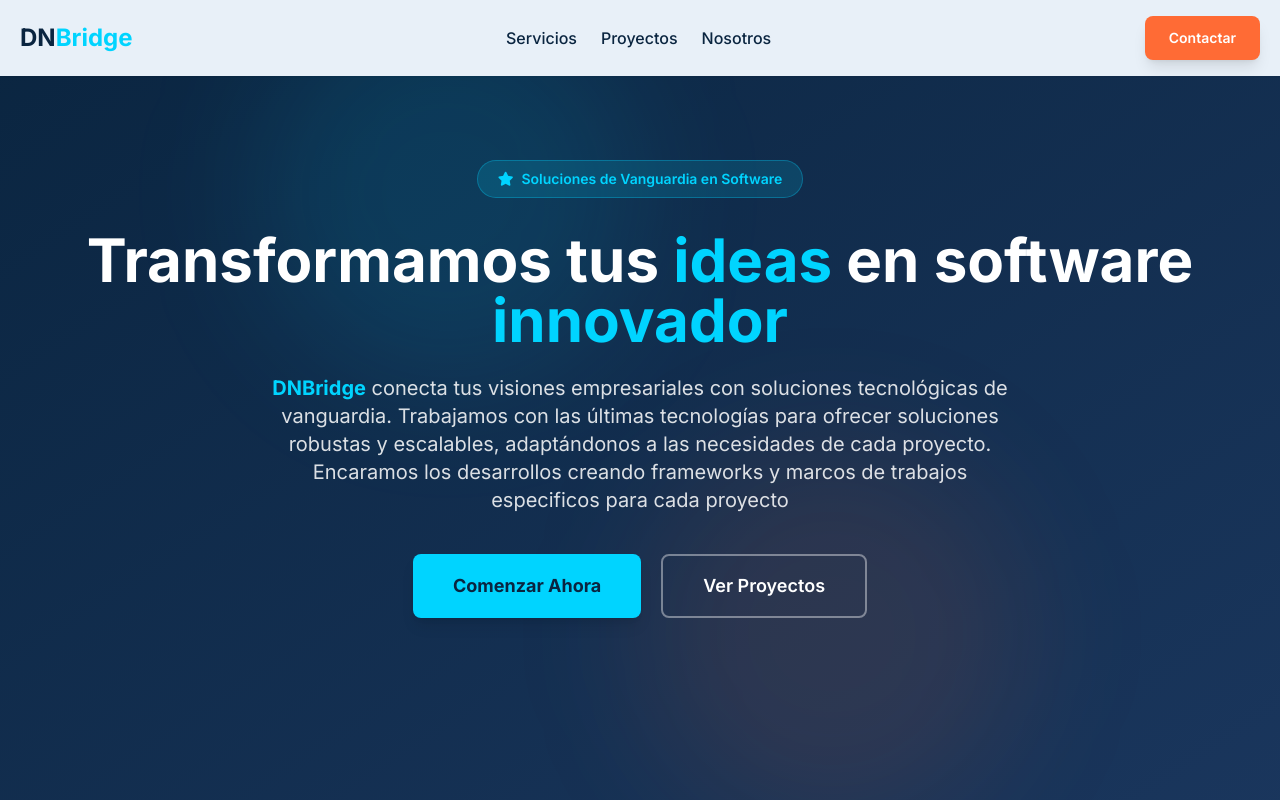
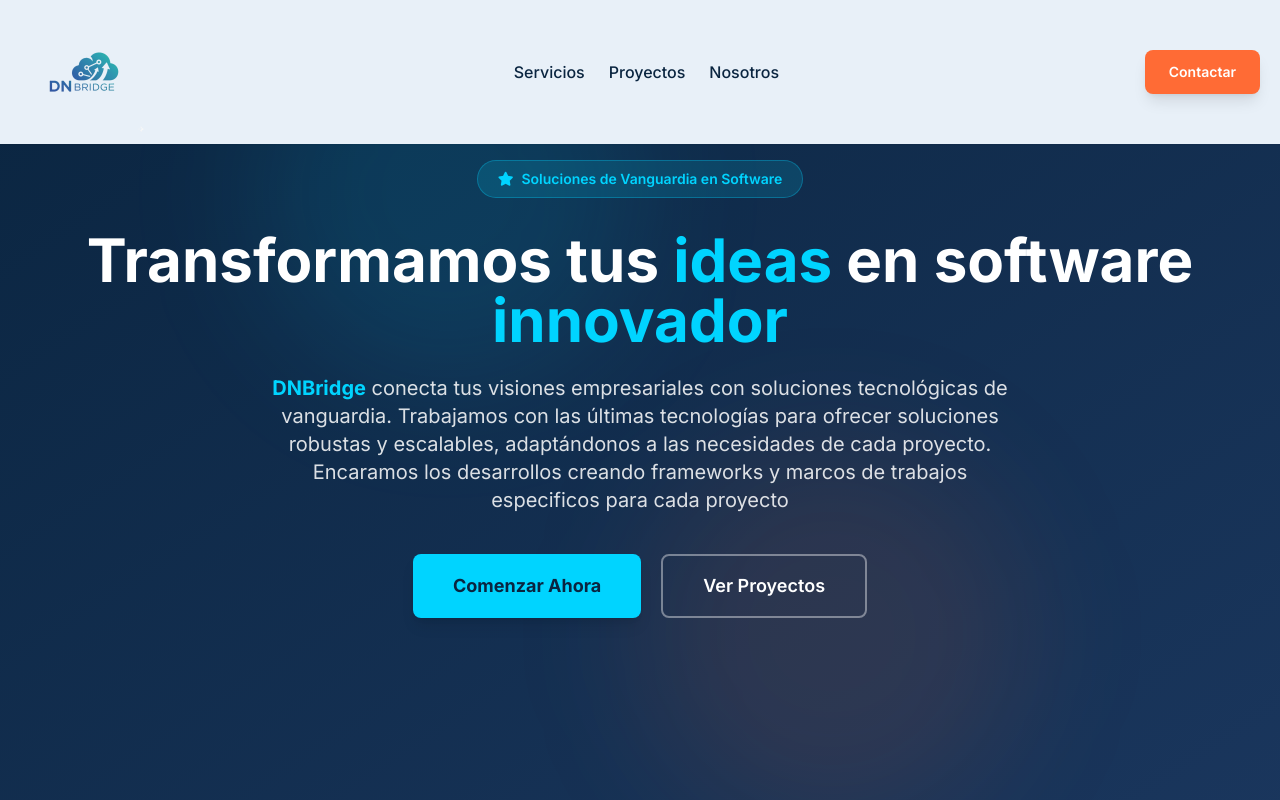
Before and after one commit to VeteTeam/baseDNBridge, a Next.js app: page / in a window 1280 px wide. Shown: the top 800 px of the page. Built offline with nearby package versions, Linux system fonts and the light colour scheme.

Commit message:
Add logo to Header component and update layout metadata with icons

```diff
--- a/app/layout.tsx
+++ b/app/layout.tsx
@@ -9,6 +9,11 @@ const inter = Inter({ subsets: ['latin'] })
 export const metadata: Metadata = {
   title: 'DNBridge - Software Factory',
   description: 'DNBridge conecta tus visiones empresariales con soluciones tecnológicas de vanguardia. Especialistas en desarrollo de software escalable.',
+  icons: {
+    icon: '/images/logo2.png',
+    shortcut: '/images/logo2.png',
+    apple: '/images/logo2.png',
+  },
 }
 
 interface RootLayoutProps {
@@ -23,6 +28,7 @@ export default function RootLayout({ children }: RootLayoutProps) {
           rel="stylesheet"
           href="https://cdnjs.cloudflare.com/ajax/libs/font-awesome/6.0.0-beta3/css/all.min.css"
         />
+        <link rel="icon" href="/images/logo2.png" type="image/png" />
       </head>
       <body className={inter.className}>
         <ToastProvider>
--- a/components/Header.tsx
+++ b/components/Header.tsx
@@ -1,6 +1,7 @@
 'use client'
 
 import { useState, useEffect } from 'react'
+import Image from 'next/image'
 import ContactModal from './ContactModal'
 import { useContactModal } from '@/hooks/useContactModal'
 
@@ -71,10 +72,21 @@ export default function Header() {
       }`}
     >
       <div className="container-custom">
-        <div className="flex justify-between items-center py-4">
+        <div className="flex justify-between items-center py-2">
           {/* Logo */}
-          <div className="text-xl md:text-2xl font-bold text-primary-dark transition-transform duration-300 hover:scale-105 cursor-pointer">
-            DN<span className="text-primary-blue">Bridge</span>
+          <div className="flex items-center transition-transform duration-300 hover:scale-105 cursor-pointer">
+            <Image
+              src="/images/logo2.png"
+              alt="DNBridge Logo"
+              width={118}
+              height={34}
+              className="h-28 md:h-32 w-auto object-contain"
+              style={{
+                imageRendering: 'high-quality',
+                maxHeight: '128px'
+              }}
+              priority
+            />
           </div>
 
           {/* Navegación Desktop - Oculto en mobile */}
@@ -153,8 +165,19 @@ export default function Header() {
           <div className="flex flex-col h-full">
             {/* Header del menú móvil */}
             <div className="flex justify-between items-center p-6 border-b-2 border-medium-gray">
-              <div className="text-xl font-bold text-primary-dark">
-                DN<span className="text-primary-blue">Bridge</span>
+              <div className="flex items-center">
+                <Image
+                  src="/images/logo2.png"
+                  alt="DNBridge Logo"
+                  width={100}
+                  height={29}
+                  className="h-20 w-auto object-contain"
+                  style={{
+                    imageRendering: 'high-quality',
+                    maxHeight: '80px'
+                  }}
+                  priority
+                />
               </div>
               <button
                 onClick={() => setIsMobileMenuOpen(false)}
```
Also changed, not shown: public/images/logo2.png (added), 1 other file (tests, documents, lock files or other folders).
